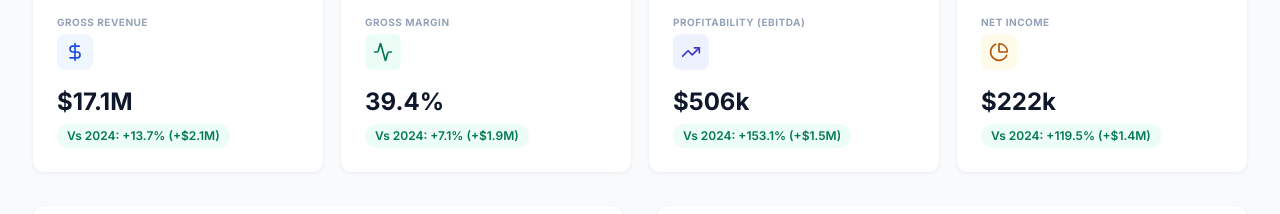
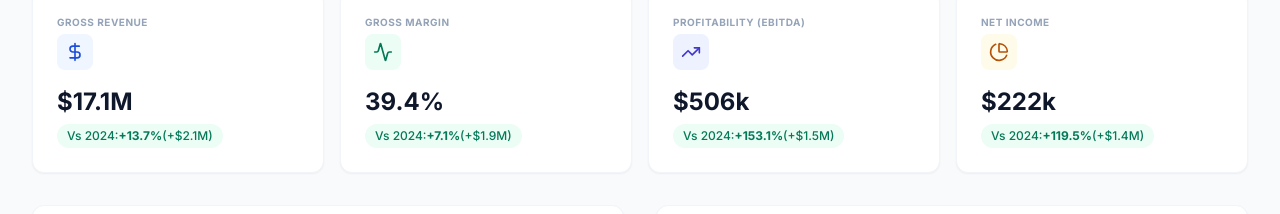
Before and after one commit to accalimlighting/GM-Dashboard, a React (Vite) app: page / in a window 1280 px wide. Shown: the part 186-400 px from the top of the page. Built offline with nearby package versions, Linux system fonts and the light colour scheme.

Commit message:
Bold KPI percentage

```diff
--- a/src/App.jsx
+++ b/src/App.jsx
@@ -109,7 +109,11 @@ const calculatePercentChange = (current, prior) => {
 const formatDeltaLabel = (percentValue, dollarDiff) => {
   const pctText = `${percentValue >= 0 ? '+' : ''}${percentValue.toFixed(1)}%`;
   const diffText = `${dollarDiff >= 0 ? '+' : '-'}${formatCompactCurrency(Math.abs(dollarDiff))}`;
-  return `Vs 2024: ${pctText} (${diffText})`;
+  return (
+    <>
+      Vs 2024: <span className="font-bold">{pctText}</span> ({diffText})
+    </>
+  );
 };
 
 const SORT_TYPES = {
@@ -631,7 +635,7 @@ const formatPercentWhole = (value) => {
                 </div>
               </div>
               <div className="text-2xl font-bold text-slate-900 mb-1">{kpi.value}</div>
-              <div className={`inline-flex px-2.5 py-1 rounded-full text-xs font-semibold ${deltaBadge}`}>
+              <div className={`inline-flex px-2.5 py-1 rounded-full text-xs font-medium ${deltaBadge}`}>
                 {kpi.subValue}
               </div>
             </div>
```
